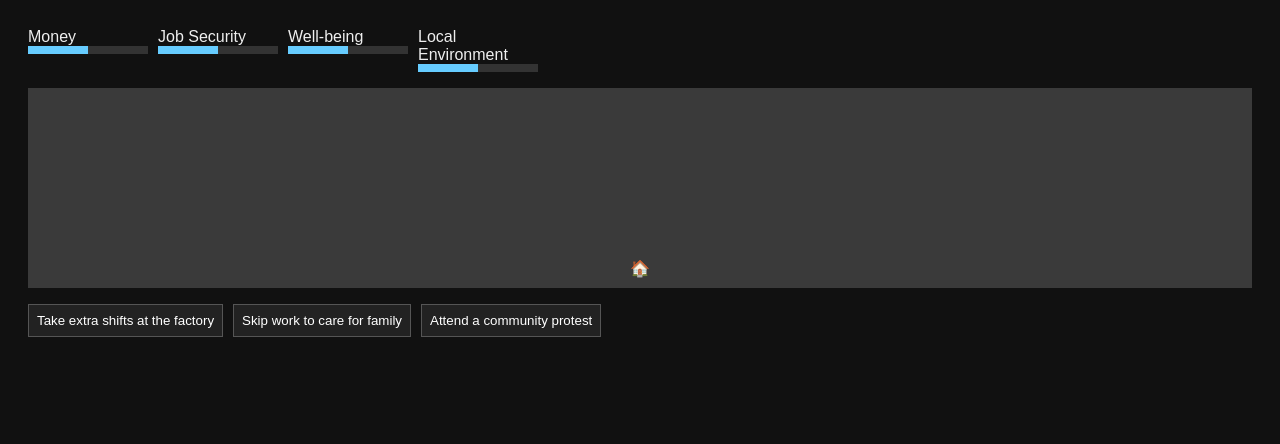
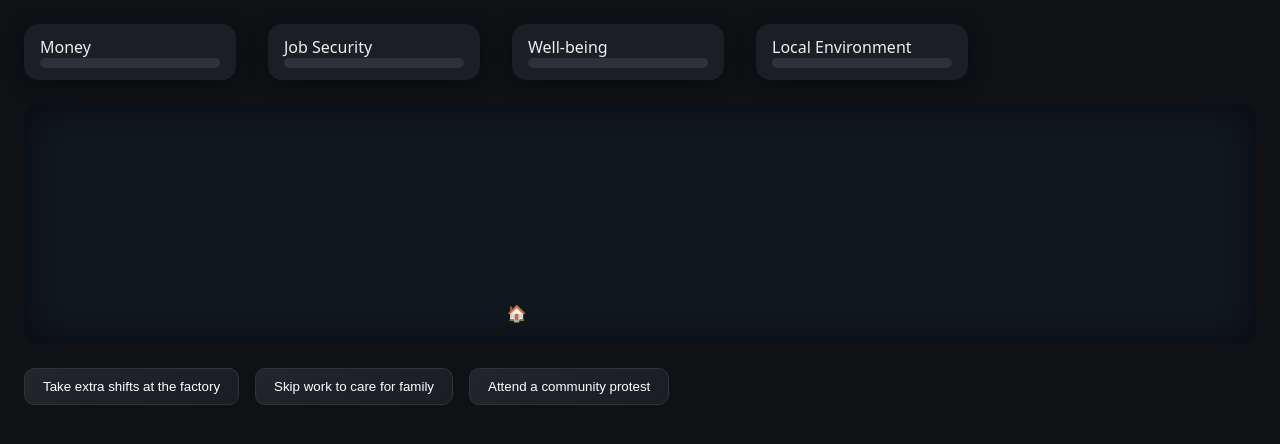
Before and after one commit to rachit182/imperfect-game, a React (Vite) app: page / in a window 1280 px wide. Shown: the top 444 px of the page. Built offline with nearby package versions, Linux system fonts and the light colour scheme.

Commit message:
make the buttons slightly more interactive

```diff
--- a/src/styles.css
+++ b/src/styles.css
@@ -1,62 +1,127 @@
+/* ========== GLOBAL ========== */
+
 body {
-  font-family: sans-serif;
-  background: #111;
+  font-family: system-ui, -apple-system, BlinkMacSystemFont, sans-serif;
+  background: #0f1115;
   color: #eee;
+  margin: 0;
 }
 
 .app {
   display: grid;
-  gap: 16px;
-  padding: 20px;
+  gap: 24px;
+  padding: 24px;
 }
 
-.dashboard, .decisions {
+/* ========== DASHBOARD / HUD ========== */
+
+.dashboard {
   display: flex;
-  gap: 10px;
+  align-items: flex-start;
+  gap: 32px;
 }
 
 .meter {
-  width: 120px;
+  background: #1b1e24;
+  padding: 12px 16px;
+  border-radius: 14px;
+  width: 180px;
+  box-shadow: 0 4px 20px rgba(0, 0, 0, 0.4);
+}
+
+.meter-label {
+  font-size: 0.9rem;
+  font-weight: 600;
+  margin-bottom: 6px;
+  display: flex;
+  justify-content: space-between;
 }
 
 .bar {
-  background: #333;
-  height: 8px;
+  background: #2c313a;
+  height: 10px;
+  border-radius: 6px;
+  overflow: hidden;
 }
 
 .fill {
-  background: #6cf;
   height: 100%;
+  border-radius: 6px;
+  transition: width 0.3s ease;
 }
+
+/* Gradient fill based on value */
+.fill.green {
+  background: #3ddc84;
+}
+
+.fill.yellow {
+  background: #f5c542;
+}
+
+.fill.red {
+  background: #e55353;
+}
+
+/* ========== ISLAND AREA ========== */
 
 .island {
   position: relative;
-  height: 200px;
-  background: #3a3a3a;
+  height: 240px;
+  background: #101820;
+  border-radius: 16px;
   overflow: hidden;
+  box-shadow: inset 0 0 40px rgba(0, 0, 0, 0.6);
 }
 
 .water {
   position: absolute;
   bottom: 0;
   width: 100%;
-  background: #2244ff88;
+  background: linear-gradient(to top,
+      #1e4e8c,
+      #2d6fb4,
+      #4f95d8);
+  transition: height 0.4s ease;
 }
 
 .house {
   position: absolute;
-  bottom: 10px;
-  left: 50%;
+  bottom: 20px;
+  left: 40%;
   transform: translateX(-50%);
 }
 
+/* ========== DECISION BUTTONS ========== */
+
+.decisions {
+  display: flex;
+  gap: 16px;
+  flex-wrap: wrap;
+}
+
 button {
-  background: #222;
+  background: linear-gradient(145deg, #22252c, #1a1d23);
   color: #fff;
-  border: 1px solid #555;
-  padding: 8px;
+  border: 1px solid #333;
+  padding: 10px 18px;
+  border-radius: 10px;
   cursor: pointer;
+  font-weight: 500;
+  transition: all 0.2s ease;
 }
+
+button:hover {
+  transform: translateY(-2px);
+  background: #2a2f39;
+  box-shadow: 0 6px 18px rgba(0, 0, 0, 0.4);
+}
+
+button:active {
+  transform: translateY(0);
+}
+
+/* ========== END SCREEN ========== */
 
 .end {
   text-align: center;
@@ -65,4 +130,5 @@ button {
 .message {
   margin-top: 20px;
   font-style: italic;
+  opacity: 0.8;
 }
```
